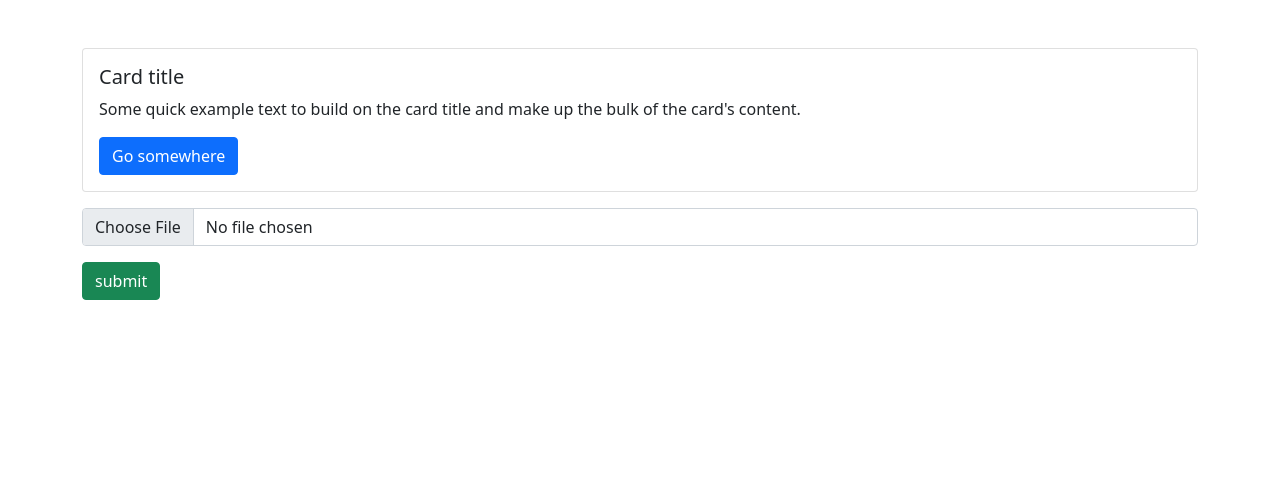
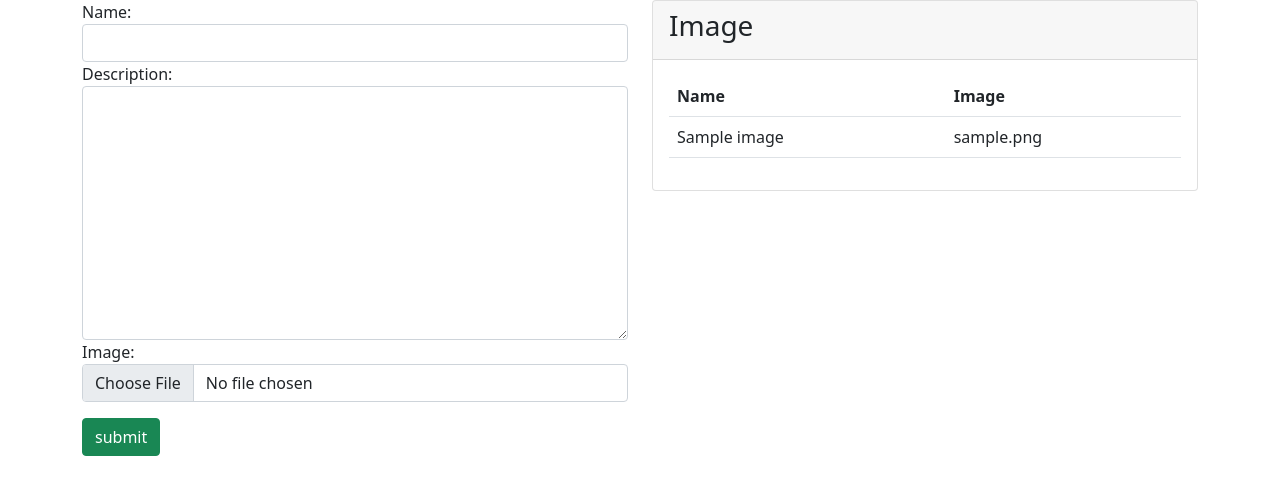
Before and after one commit to Rayhun/Google_maps, a Django app: page / in a window 1280 px wide. Shown: the top 495 px of the page. Run offline with Django 3.2, Linux system fonts and the light colour scheme; tables that the repository leaves empty hold one stand-in row (values such as "Sample post").

Commit message:
add forms

```diff
--- /dev/null
+++ b/ImageLocation/image_and_maps/forms.py
@@ -0,0 +1,15 @@
+from django import forms
+from django.forms import widgets
+from .models import Image
+
+
+class ImageForm(forms.ModelForm):
+    class Meta:
+        model = Image
+        fields = ('name', 'description', 'image')
+
+        widgets = {
+            'name': widgets.TextInput(attrs={'class': 'form-control'}),
+            'description': widgets.Textarea(attrs={'class': 'form-control'}),
+            'image': widgets.FileInput(attrs={'class': 'form-control'}),
+        }
--- a/ImageLocation/image_and_maps/views.py
+++ b/ImageLocation/image_and_maps/views.py
@@ -2,6 +2,7 @@ from django.shortcuts import render
 from django.views.generic import TemplateView
 
 from .models import Image
+from .forms import ImageForm
 
 
 class ImageUpload(TemplateView):
@@ -9,11 +10,22 @@ class ImageUpload(TemplateView):
 
     def get_context_data(self, **kwargs):
         context = super().get_context_data(**kwargs)
-        context['title'] = 'Image Upload'
+        context['all_image'] = Image.objects.all()
+        context['form'] = ImageForm()
         return context
 
     def post(self, request):
-        image = request.FILES.get('image')
-        print(image, "***")
-        Image.objects.create(image=image)
-        return render(request, self.template_name)
+        form = ImageForm(request.POST, request.FILES)
+        if form.is_valid():
+            form.save()
+            context = {
+                'all_image': Image.objects.all(),
+                'form': form,
+            }
+            return render(request, 'image_and_maps/index.html',context)
+        else:
+            context = {
+                'all_image': Image.objects.all(),
+                'form': form,
+            }
+            return render(request, 'image_and_maps/index.html', context)
--- a/ImageLocation/templates/image_and_maps/index.html
+++ b/ImageLocation/templates/image_and_maps/index.html
@@ -13,22 +13,35 @@
     <section>
         <div class="container">
             <div class="row">
-                <div class="col-md-12">
-                    <div class="card mt-5 mb-3">
-                        <div class="card-body">
-                            <h5 class="card-title">Card title</h5>
-                            <p class="card-text">Some quick example text to build on the card title and make up the bulk
-                                of the card's content.</p>
-                            <a href="#" class="btn btn-primary">Go somewhere</a>
-                        </div>
-                    </div>
+                <div class="col-md-6">
                     <form method="post" enctype="multipart/form-data">
                         {% csrf_token %}
                         <div class="mb-3">
-                            <input class="form-control" type="file" id="formFile" name="image">
+                            {{ form }}
                         </div>
                         <button type="submit" class="btn btn-success">submit</button>
                     </form>
+                </div>
+                <div class="col-md-6">
+                    <div class="card">
+                        <div class="card-header">
+                            <h3>Image</h3>
+                        </div>
+                        <div class="card-body">
+                            <table class="table">
+                                <tr>
+                                    <th>Name</th>
+                                    <th>Image</th>
+                                </tr>
+                                {% for data in all_image %}
+                                <tr>
+                                    <td>{{ data.name }}</td>
+                                    <td>{{ data.image }}</td>
+                                </tr>
+                                {% endfor %}
+                            </table>
+                        </div>
+                    </div>
                 </div>
             </div>
         </div>
```
Also changed, not shown: ImageLocation/media/images/images/Screenshot_1.png (added), ImageLocation/media/images/images/Screenshot_2.png (added), ImageLocation/media/images/images/Screenshot_4_p87K0F4.png (added), ImageLocation/media/images/images/Screenshot_6.png (added).
